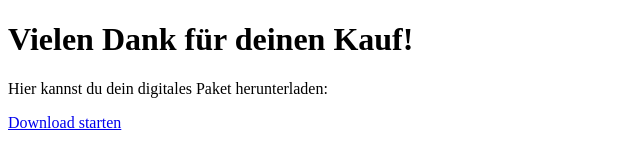
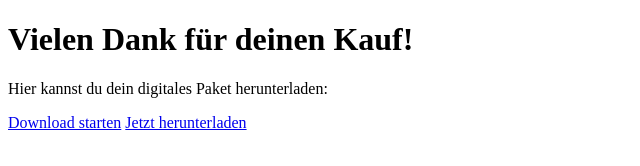
Before and after one commit to Alfa06-code/mein_shop1, a plain HTML site: page danke.html in a window 1280 px wide. Shown: the whole page, without its empty margins (0-640 px from the left). Drawn offline with Linux system fonts and the light colour scheme.

Commit message:
Update danke.html

```diff
--- a/danke.html
+++ b/danke.html
@@ -10,3 +10,4 @@
   <a href="downloads/deinpaket.zip" download>Download starten</a>
 </body>
 </html>
+<a href="anleitung.docx" download>Jetzt herunterladen</a>
```
